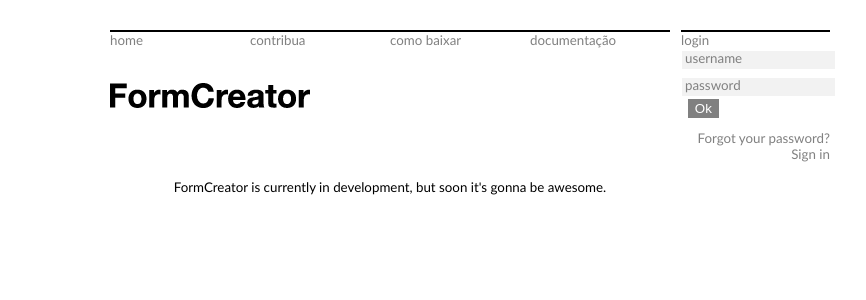
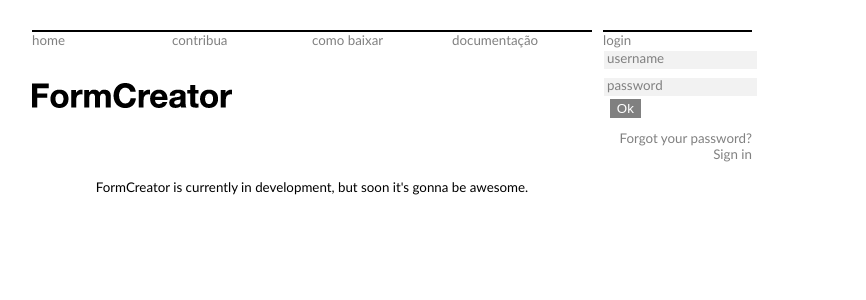
Before and after one commit to it3s/mootiro_form, a Python web app: template src/formcreator/templates/root.mako in a window 1280 px wide. Shown: the top 300 px of the page, without its empty margins (210-1076 px from the left). Run offline with Jinja, Linux system fonts and the light colour scheme; the template is opened without the code that fills it, so the values that code supplies are empty; some libraries are stand-ins or nearby versions.

Commit message:
Centering the front page in the viewport.

```diff
--- a/src/formcreator/static/css/style.css
+++ b/src/formcreator/static/css/style.css
@@ -5,7 +5,6 @@ body {
     width: 1024px;
     margin-left: 90px;
 }
-
 
 ul {
 	list-style-type: none;
@@ -18,7 +17,7 @@ ul {
     text-align: left;
     width: 720px;
     position: relative;
-    margin: 30px 0 0 230px;
+    margin: 30px auto 0;
 }
 
 #container .input {
@@ -27,7 +26,6 @@ ul {
     background: transparent;
     background-color: #F2F2F2;
 }
-
 
 #header {
     height: 149px;
```
